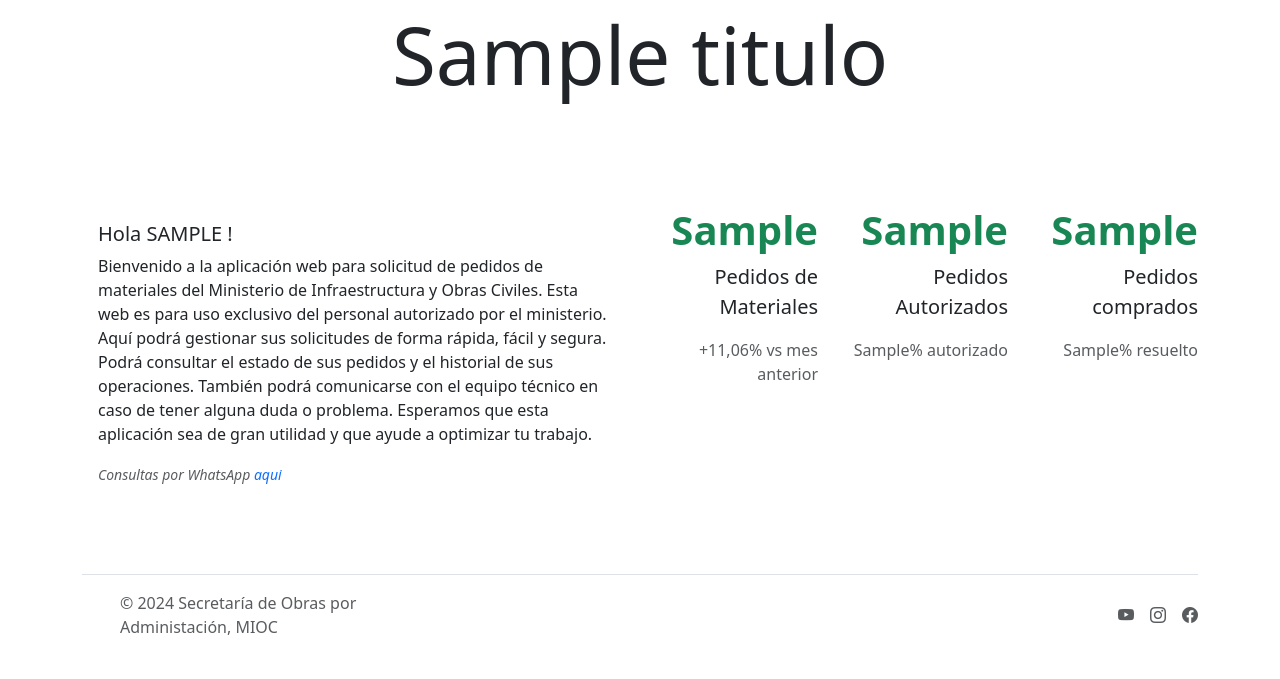
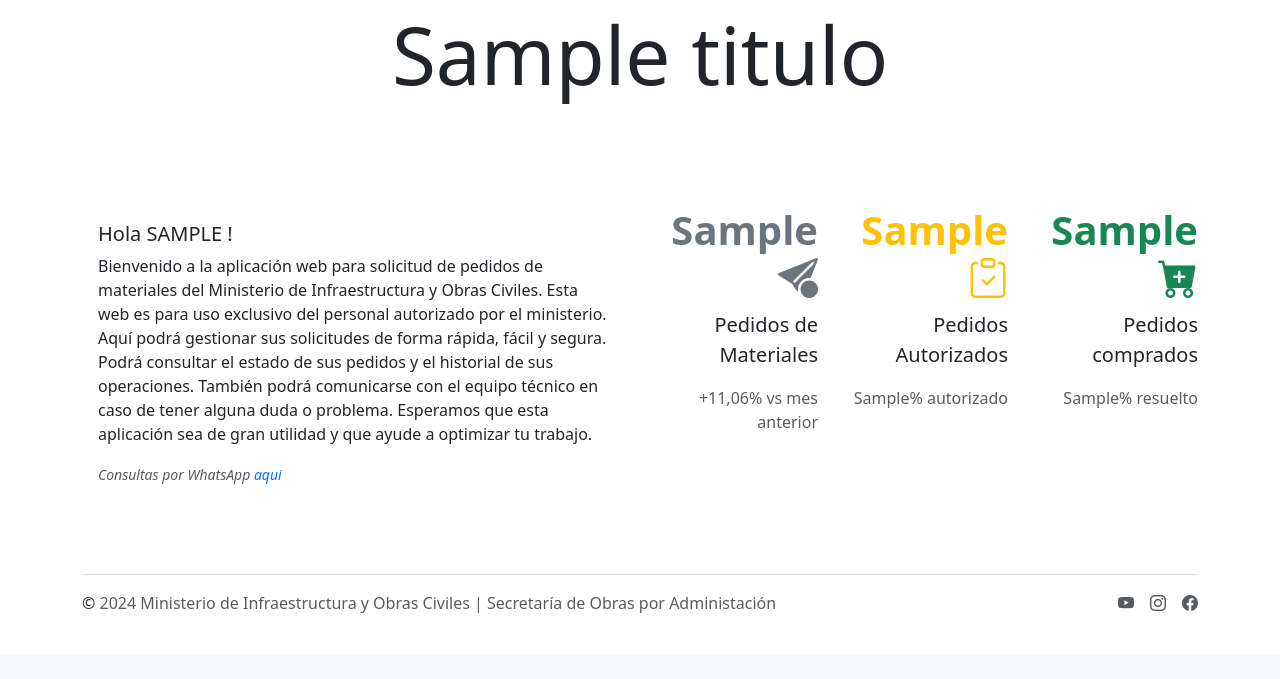
Before and after one commit to Lucas2981/materiales, a Django app: template pedidos/templates/index.html in a window 1280 px wide. Shown: the part 146-825 px from the top of the page. After the commit the page ends 759 px from the top, so only its background shows below. Run offline with Django 5.2, Linux system fonts and the light colour scheme; a user stored in the database is signed in; tables that the repository leaves empty hold one stand-in row (values such as "Sample post"); the template is opened without the code that fills it: most values are stand-ins (such as "Sample title", 1, 10 or a date in 2020); parts of the project's set-up code (start-up, migrations or seed data) failed here and were passed over; some libraries are stand-ins or nearby versions.

Commit message:
ajustes menores

```diff
--- a/material_crud/settings.py
+++ b/material_crud/settings.py
@@ -99,8 +99,8 @@ WSGI_APPLICATION = "material_crud.wsgi.application"
 # Database
 # https://docs.djangoproject.com/en/5.0/ref/settings/#databases
 
-DATABASES = {'default': dj_database_url.config(default='postgresql://postgres:postgres@localhost:5432/mysite',conn_max_age=600)}
-# DATABASES = {"default": {"ENGINE": "django.db.backends.sqlite3","NAME": BASE_DIR / "db.sqlite3",}}
+# DATABASES = {'default': dj_database_url.config(default='postgresql://postgres:postgres@localhost:5432/mysite',conn_max_age=600)}
+DATABASES = {"default": {"ENGINE": "django.db.backends.sqlite3","NAME": BASE_DIR / "db.sqlite3",}}
 
 
 # Password validation
--- a/pedidos/templates/index.html
+++ b/pedidos/templates/index.html
@@ -21,13 +21,14 @@
                     </p>
                 </div>
             </div>
+            <!-- metricas tecnicos -->
             {% if perms.pedidos.view_material %}
             <div class="col-md-6 text-end">
                 <div class="row">
                     <div class="col-4">
                         <div class="row numbers">
                             <div class="col">
-                                <div class="h1 fw-bold text-success">{{ cant_pedidos }}</div>
+                                <div class="h1 fw-bold text-secondary">{{ cant_pedidos }} <i class="bi bi-send-arrow-up-fill"></i></div>
                                 <p class="lead">Pedidos de Materiales</p>
                                 <p class="text-muted">+11,06% vs mes anterior</p>
                             </div>
@@ -36,7 +37,7 @@
                     <div class="col-4">
                         <div class="row numbers">
                             <div class="col">
-                                <div class="h1 fw-bold text-success">{{ pedidos_aprobados }}</div>
+                                <div class="h1 fw-bold text-warning">{{ pedidos_aprobados }} <i class="bi bi-clipboard-check"></i></div>
                                 <p class="lead">Pedidos Autorizados</p>
                                 <p class="text-muted">{{ porc_aprobados }}% autorizado</p>
                             </div>
@@ -45,7 +46,7 @@
                     <div class="col-4">
                         <div class="row numbers">
                             <div class="col">
-                                <div class="h1 fw-bold text-success">{{ pedidos_comprados }}</div>
+                                <div class="h1 fw-bold text-success">{{ pedidos_comprados }} <i class="bi bi-cart-plus-fill"></i></div>
                                 <p class="lead">Pedidos comprados</p>
                                 <p class="text-muted">{{ porc_comprados }}% resuelto</p>
                             </div>
@@ -53,13 +54,14 @@
                     </div>
                 </div>
             </div>
+            <!-- Metricas compras -->
             {% elif perms.pedidos.add_material %}
             <div class="col-md-6 text-end">
                 <div class="row">
                     <div class="col-4">
                         <div class="row numbers">
                             <div class="col">
-                                <div class="h1 fw-bold text-success">{{ pedidos_aprobados }}</div>
+                                <div class="h1 fw-bold text-secondary">{{ pedidos_aprobados }} <i class="bi bi-cart-fill"></i></div>
                                 <p class="lead">Pedidos de Materiales</p>
                                 <p class="text-muted">+11,06% vs mes anterior</p>
                             </div>
@@ -68,7 +70,7 @@
                     <div class="col-4">
                         <div class="row numbers">
                             <div class="col">
-                                <div class="h1 fw-bold text-success">{{ pedidos_comprados }}</div>
+                                <div class="h1 fw-bold text-success">{{ pedidos_comprados }} <i class="bi bi-cart-check-fill"></i></div>
                                 <p class="lead">Pedidos Comprados</p>
                                 <p class="text-muted">{{ porc_comprados }}% a proveedor</p>
                             </div>
@@ -77,7 +79,7 @@
                     <div class="col-4">
                         <div class="row numbers">
                             <div class="col">
-                                <div class="h1 fw-bold text-danger">{{ pedidos_no_comprados }}</div>
+                                <div class="h1 fw-bold text-danger">{{ pedidos_no_comprados }} <i class="bi bi-cart-x-fill"></i></div>
                                 <p class="lead">Pedidos Pendientes</p>
                                 <p class="text-muted">{{ porc_no_comprados }}% en mora</p>
                             </div>
@@ -85,13 +87,14 @@
                     </div>
                 </div>
             </div>
+            <!-- Metricas directores -->
             {% elif perms.pedidos.add_sector %}
             <div class="col-md-6 text-end">
                 <div class="row">
                     <div class="col-4">
                         <div class="row numbers">
                             <div class="col">
-                                <div class="h1 fw-bold text-success">{{ cant_pedidos }}</div>
+                                <div class="h1 fw-bold text-secondary">{{ cant_pedidos }} <i class="bi bi-check2"></i></div>
                                 <p class="lead">Pedidos de Materiales</p>
                                 <p class="text-muted">+11,06% </p>
                             </div>
@@ -100,7 +103,7 @@
                     <div class="col-4">
                         <div class="row numbers">
                             <div class="col">
-                                <div class="h1 fw-bold text-success">{{ pedidos_aprobados }}</div>
+                                <div class="h1 fw-bold text-success">{{ pedidos_aprobados }} <i class="bi bi-check2-all"></i></div>
                                 <p class="lead">Pedidos Aprobados</p>
                                 <p class="text-muted">{{ porc_aprobados }}% a compra</p>
                             </div>
@@ -109,7 +112,7 @@
                     <div class="col-4">
                         <div class="row numbers">
                             <div class="col">
-                                <div class="h1 fw-bold text-danger">{{ pedidos_pendientes }}</div>
+                                <div class="h1 fw-bold text-danger">{{ pedidos_pendientes }} <i class="bi bi-clock-history"></i></div>
                                 <p class="lead">Pedidos Pendientes</p>
                                 <p class="text-muted">{{ porc_pendientes }}% sin resolver</p>
                             </div>
--- a/pedidos/templates/layouts/base.html
+++ b/pedidos/templates/layouts/base.html
@@ -62,15 +62,12 @@
 
     <div class="container">
         <footer class="d-flex flex-wrap justify-content-between align-items-center py-3 my-4 border-top">
-            <div class="col-md-4 d-flex align-items-center">
-                <a href="/" class="mb-3 me-2 mb-md-0 text-body-secondary text-decoration-none lh-1">
-                    <svg class="bi" width="30" height="24">
-                        <use xlink:href="#bootstrap" />
-                    </svg>
-                </a>
-                <span class="mb-3 mb-md-0 text-body-secondary">&copy; 2024 Secretaría de Obras por Administación, MIOC</span>
+            <div class="col-md-6 col-lg-8 d-flex align-items-center">
+                <!-- <a href="/" class="mb-3 me-2 mb-md-0 text-body-secondary text-decoration-none lh-1">
+                    <img src="/media/mioc azul.png" alt="" width="200" >
+                </a> -->
+                <span>&copy; <a href="http://portal.catamarca.gob.ar/organismos/secretaria-de-obras-por-administracion" target="_blank" rel="noopener noreferrer" class="mb-3 mb-md-0 text-body-secondary link-offset-2 link-offset-3-hover link-underline link-underline-opacity-0 link-underline-opacity-75-hover"> 2024 Ministerio de Infraestructura y Obras Civiles | Secretaría de Obras por Administación</a></span>
             </div>
-
             <ul class="nav col-md-4 justify-content-end list-unstyled d-flex">
                 <li class="ms-3"><a class="text-body-secondary" href="https://www.youtube.com/@ministeriodeinfraestructura" target="_blank"><i class="bi bi-youtube"></i>
                             <use xlink:href="#Youtube" />
```
Also changed, not shown: media/mioc azul.png (added).
